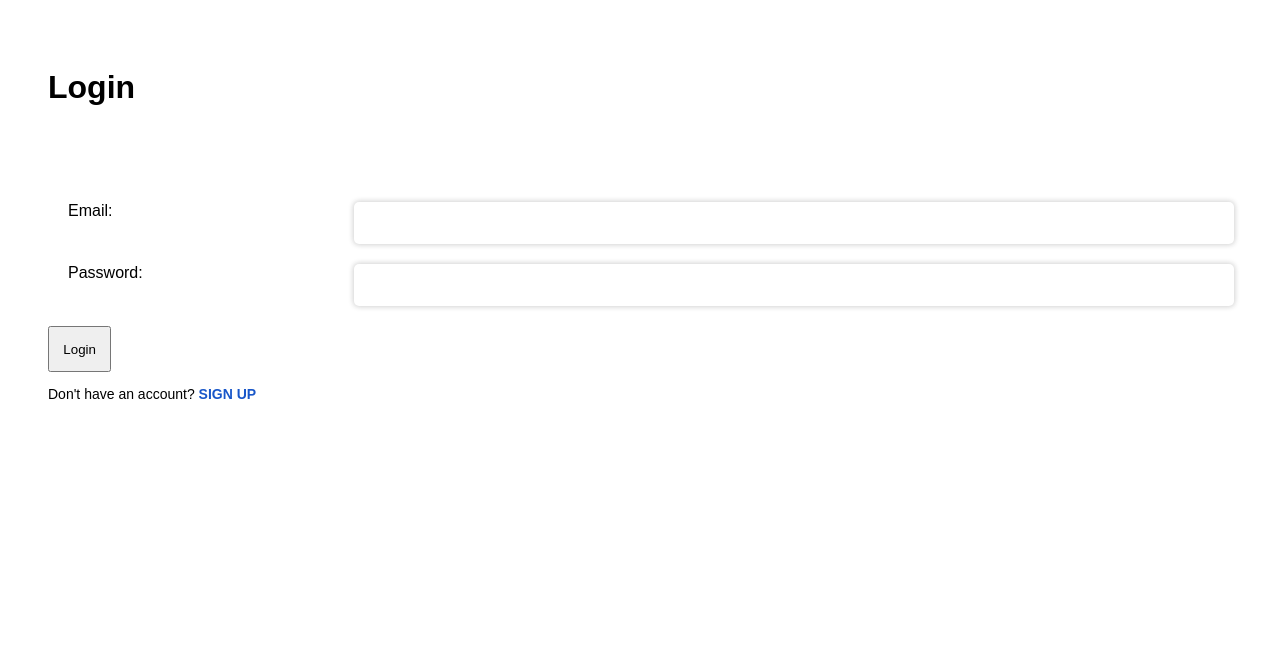
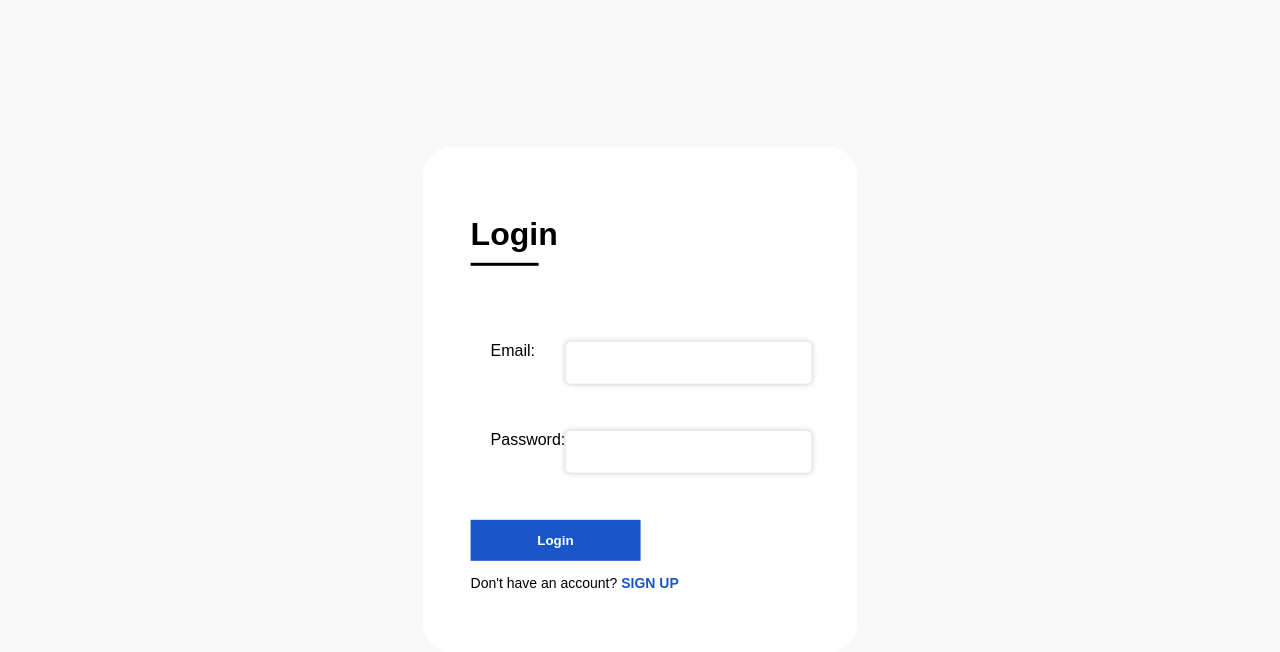
Before and after one commit to shahriar0247/fiverr_ftp, a Flask app: page /login in a window 1280 px wide. Shown: the top 652 px of the page. Run offline with Flask 2, Linux system fonts and the light colour scheme.

Commit message:
changed container to be in the middle and changed colors of the buttons and text

```diff
--- a/app/static/login/login.css
+++ b/app/static/login/login.css
@@ -1,8 +1,27 @@
 html, body {
   margin: 0px;
   padding: 0;
-  box-sizing: border-box;
+  -webkit-box-sizing: border-box;
+          box-sizing: border-box;
   font-family: Arial, Helvetica, sans-serif;
+  overflow: hidden;
+  background: #f8f8f8;
+}
+
+.all {
+  position: fixed;
+  top: 50%;
+  left: 50%;
+  -webkit-transform: translate(-50%, -50%);
+          transform: translate(-50%, -50%);
+  -webkit-box-align: center;
+      -ms-flex-align: center;
+          align-items: center;
+  -webkit-box-pack: center;
+      -ms-flex-pack: center;
+          justify-content: center;
+  background: white;
+  border-radius: 30px;
 }
 
 .header {
@@ -12,11 +31,12 @@ html, body {
 
 .header hr {
   margin-top: 2px;
-  width: 5%;
+  width: 20%;
   margin-left: 0px;
-  border: none;
-  height: 10px;
-  color: black;
+  border-top: 3px solid black;
+  border-bottom: none;
+  border-left: none;
+  border-right: none;
 }
 
 .header h1 {
@@ -30,8 +50,10 @@ html, body {
 }
 
 .form .form_input {
+  display: -ms-grid;
   display: grid;
-  grid-template-columns: 1fr 3fr;
+  -ms-grid-columns: 1fr 3fr;
+      grid-template-columns: 1fr 3fr;
   margin: 20px;
 }
 
@@ -42,8 +64,10 @@ html, body {
   color: black;
   outline: none;
   border: none;
-  box-shadow: 0px 0px 5px 1px rgba(32, 32, 32, 0.2);
+  -webkit-box-shadow: 0px 0px 5px 1px rgba(32, 32, 32, 0.2);
+          box-shadow: 0px 0px 5px 1px rgba(32, 32, 32, 0.2);
   border-radius: 5px;
+  margin-bottom: 2em;
 }
 
 .form p {
@@ -57,9 +81,25 @@ html, body {
 }
 
 .form .sign-up:hover {
-  color: rgba(0, 81, 255, 0.3);
+  color: rgba(0, 81, 255, 0.781);
 }
 
 .form .submit-button {
   padding: 1em;
+  padding-left: 5em;
+  padding-right: 5em;
+  font-weight: bold;
+  border-width: 0px;
+  background-color: #1957c9;
+  color: white;
 }
+
+.form .submit-button:hover {
+  font-weight: bold;
+  border-width: 0px;
+  background-color: white;
+  color: #1957c9;
+  -webkit-box-shadow: 0px 0px 5px 1px rgba(32, 32, 32, 0.05);
+          box-shadow: 0px 0px 5px 1px rgba(32, 32, 32, 0.05);
+}
+/*# sourceMappingURL=login.css.map */
--- a/app/static/login/login.scss
+++ b/app/static/login/login.scss
@@ -3,10 +3,21 @@ html, body{
     padding:0;
     box-sizing: border-box;
     font-family: Arial, Helvetica, sans-serif;
-    //background:red;
+    overflow: hidden;
+    background:rgb(248,248,248);
     //weifnweoifewoiwfmeofim
 }
 
+.all{
+    position: fixed;
+    top: 50%;
+    left: 50%;
+    transform: translate(-50%, -50%);
+    align-items: center;
+    justify-content: center;
+    background: white;
+    border-radius:30px;
+}
 
 .header{
     padding:3em;
@@ -14,11 +25,12 @@ html, body{
 
     hr{
         margin-top:2px;
-        width:5%;
+        width:20%;
         margin-left:0px;
-        border:none;
-        height:10px;
-        color:black;
+        border-top: 3px solid black;
+        border-bottom:none;
+        border-left:none;
+         border-right:none;
     }
 
     h1{
@@ -46,7 +58,7 @@ html, body{
         border: none;
         box-shadow: 0px 0px 5px 1px rgba(32, 32, 32, 0.2);
         border-radius: 5px;
-
+        margin-bottom: 2em;
     }
 
     p{
@@ -60,12 +72,25 @@ html, body{
 
     }
     .sign-up:hover {
-        color:rgba(0, 81, 255, 0.3);
+        color:rgba(0, 81, 255, 0.781);
     }
 
     .submit-button{
         padding:1em;
+        padding-left:5em;
+        padding-right:5em;
+        font-weight: bold;
+        border-width:0px;
+        background-color:rgb(25, 87, 201);
+        color:white;
+    }
 
+    .submit-button:hover{
+        font-weight: bold;
+        border-width:0px;
+        background-color:white;
+        color:rgb(25, 87, 201);
+        box-shadow: 0px 0px 5px 1px rgba(32, 32, 32, 0.05);
     }
 
 }
```
Also changed, not shown: 1 other file.
